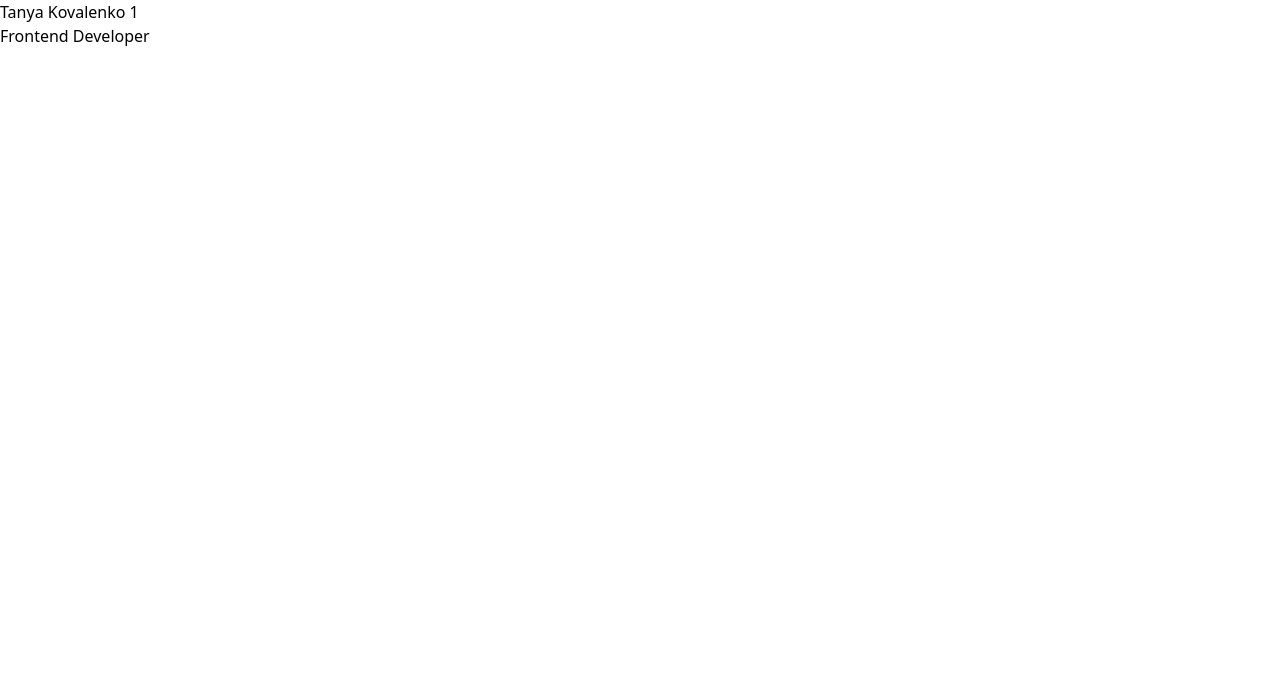
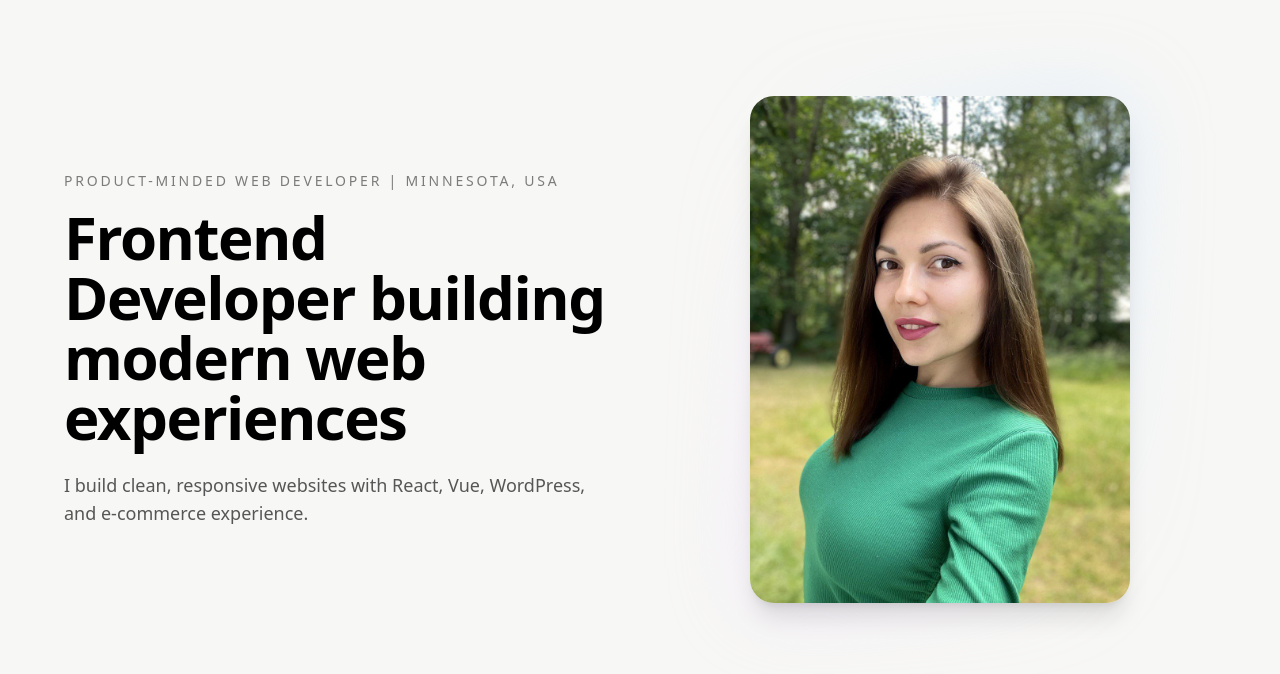
Before and after one commit to Tanny-Griz/okwebdev, a Next.js app: page / in a window 1280 px wide. Shown: the top 674 px of the page. Built offline with nearby package versions, Linux system fonts and the light colour scheme.

Commit message:
added hero

```diff
--- a/app/page.tsx
+++ b/app/page.tsx
@@ -1,10 +1,52 @@
-
+import Image from "next/image";
 
 export default function Home() {
   return (
-    <main>
-      <h1>Tanya Kovalenko 1</h1>
-      <p>Frontend Developer</p>
+    <main className="bg-[#f7f7f5] text-black">
+      <section className="px-6 py-16 md:py-24">
+        <div className="mx-auto max-w-6xl grid md:grid-cols-2 gap-12 items-center">
+
+          <div>
+            <p className="mb-4 text-sm uppercase tracking-[0.2em] text-black/50">
+              Product-minded web developer | Minnesota, USA
+            </p>
+
+            <h1 className="text-5xl font-semibold tracking-tight md:text-6xl">
+              Frontend Developer building modern web experiences
+            </h1>
+
+            <p className="mt-6 text-lg text-black/65 max-w-xl">
+              I build clean, responsive websites with React, Vue, WordPress, and e-commerce experience.
+            </p>
+
+            {/* <div className="mt-10 flex gap-4">
+              <a className="rounded-full bg-black text-white px-6 py-3 text-sm">
+                View Projects
+              </a>
+
+              <a className="rounded-full border border-black/10 px-6 py-3 text-sm">
+                Contact Me
+              </a>
+            </div> */}
+          </div>
+
+          <div className="relative flex justify-center">
+            <div className="relative w-[300px] md:w-[380px]">
+
+              <div className="absolute inset-0 rounded-3xl bg-gradient-to-tr from-purple-200 via-transparent to-blue-200 blur-2xl opacity-50"></div>
+
+              <Image
+                src="/images/hero-img.jpeg"
+                alt="Tanya"
+                width={400}
+                height={500}
+                className="relative rounded-3xl object-cover shadow-xl"
+              />
+            </div>
+          </div>
+
+        </div>
+      </section>
     </main>
   );
 }
```
Also changed, not shown: public/images/hero-img.jpeg (added).
